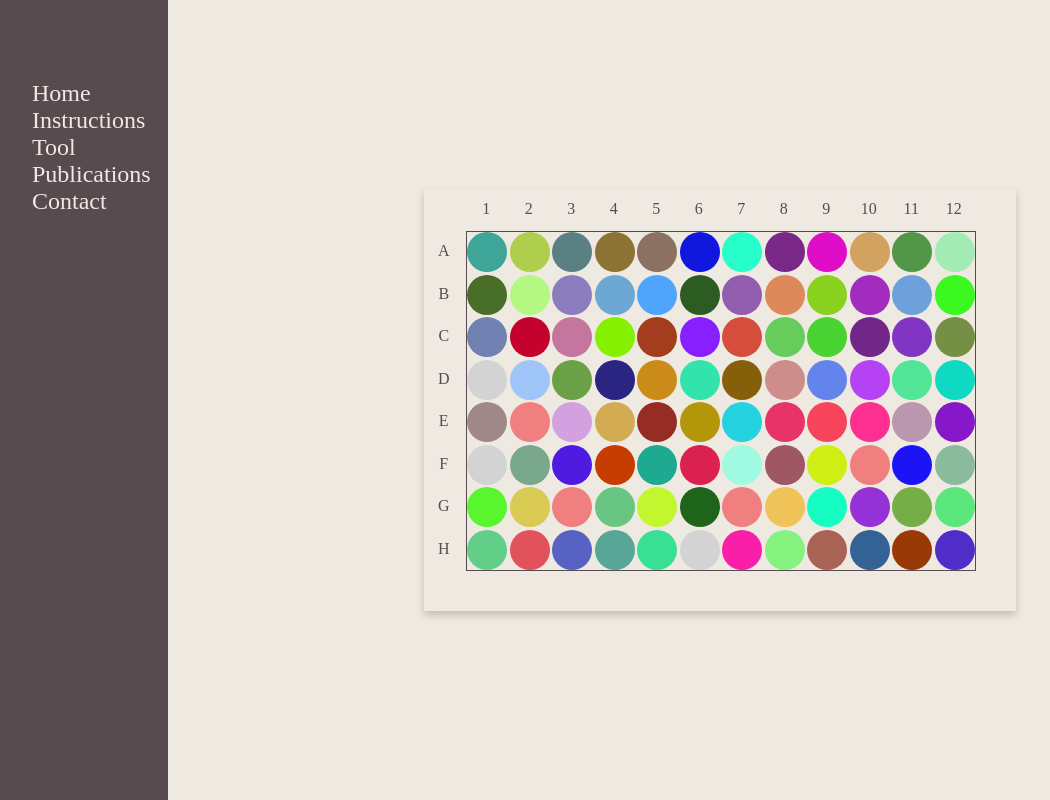
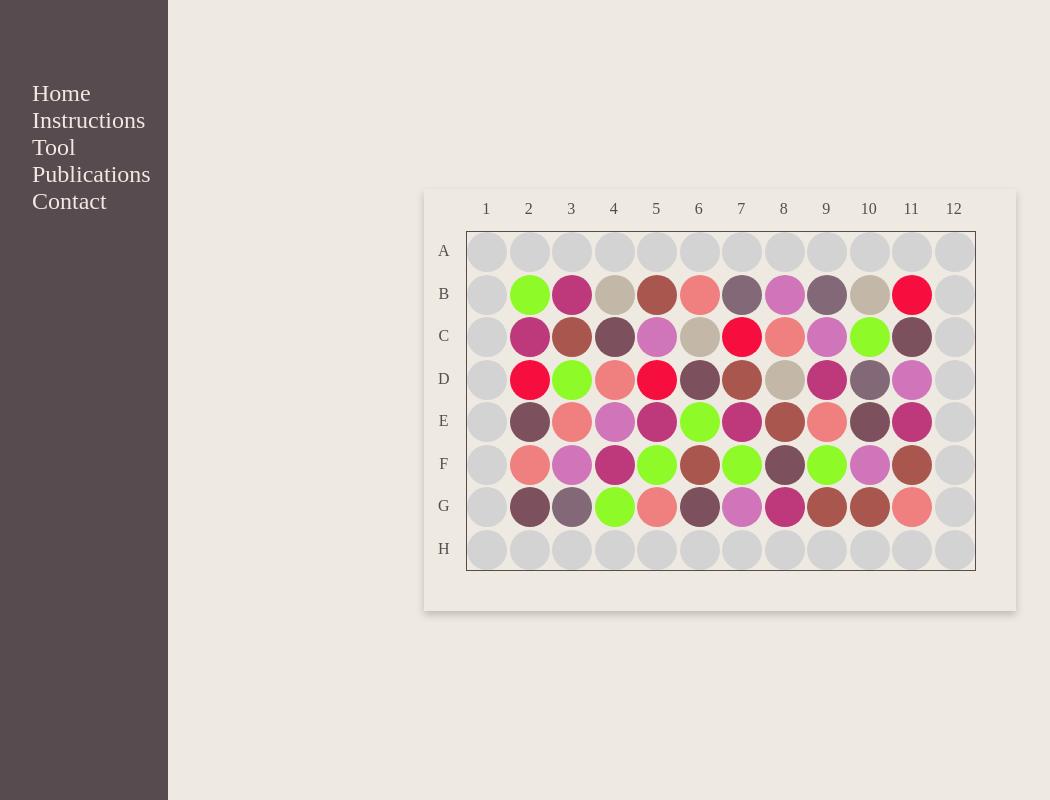
Before and after one commit to pharmbio/plaid-gui, a React (Create React App) app in the folder client/: page / in a window 1280 px wide. Shown: the whole page, without its empty margins (8-1058 px from the left). Built offline with nearby package versions, Linux system fonts and the light colour scheme; the HTML template or start-up script is replaced by a standard one.

Commit message:
each specific cmpdname has its specific color

```diff
--- a/client/src/components/PlateLayout/Plate.jsx
+++ b/client/src/components/PlateLayout/Plate.jsx
@@ -66,12 +66,47 @@ const positionsOfEmptyWells = (empty, rows, cols) => {
 
 const randomColor = () => Math.floor(Math.random() * 16777215).toString(16);
 
+const assignColorToCompound = (compName, pairs, alreadyChosen) => {
+  if (pairs.has(compName)) {
+    return [pairs, alreadyChosen];
+  } else {
+    let color = randomColor();
+    /* if color is already picked.. */
+    while (alreadyChosen.includes(color)) {
+      color = randomColor();
+    }
+    pairs.set(compName, color);
+    console.log(pairs);
+    alreadyChosen.push(color);
+    return [pairs, alreadyChosen];
+  }
+};
+
 /*   let amountOfEmptyWells =
     COLS * SIZE_EMPTY_EDGES * 2 +
     ROWS * SIZE_EMPTY_EDGES * 2 -
     4 * SIZE_EMPTY_EDGES; */
 
+/*
+    CONCuM
+    cmpdname
+    cmpdnum
+    plateID
+    well
+*/
+
 const Plate = (Props) => {
+  let compoundToColorMap = new Map();
+  let chosenColors = [];
+
+  Props.data.forEach((o) => {
+    [compoundToColorMap, chosenColors] = assignColorToCompound(
+      o.cmpdname,
+      compoundToColorMap,
+      chosenColors
+    );
+  });
+
   let emptyWells = positionsOfEmptyWells(
     Props.emptyEdges,
     Props.rows,
@@ -86,7 +121,7 @@ const Plate = (Props) => {
             row={pos[0]}
             col={pos[1]}
             key={Props.alphabet[pos[0] - 1] + pos[1]}
-            color={randomColor()}
+            color={"D3D3D3"} //grey
           />
         );
       })}
@@ -99,7 +134,7 @@ const Plate = (Props) => {
             row={row}
             col={col}
             key={o.well}
-            color={randomColor()}
+            color={compoundToColorMap.get(o.cmpdname)}
           />
         );
       })}
--- a/client/src/components/PlateLayout/PlateLayout.jsx
+++ b/client/src/components/PlateLayout/PlateLayout.jsx
@@ -69,17 +69,6 @@ const StyledRowIdentifier = styled.div`
   grid-column: ${(props) => props.col};
 `;
 
-/*
-    CONCuM
-    cmpdname
-    cmpdnum
-    plateID
-    well
-*/
-
-/* DATA.forEach((o) => {
-  console.log(o);
-}); */
 
 /* Props should hold all values as data, rows, cols etc..*/
 const PlateLayout = () => {
@@ -98,7 +87,7 @@ const PlateLayout = () => {
       {rowList.map((i) => {
         return React.createElement(
           StyledRowIdentifier,
-          { key: ALPHABET[0], row: i + 2, col: 1 },
+          { key: ALPHABET[i], row: i + 2, col: 1 },
           ALPHABET[i]
         );
       })}
--- a/client/src/components/PlateLayout/Well.jsx
+++ b/client/src/components/PlateLayout/Well.jsx
@@ -17,7 +17,6 @@ const StyledEmptyWell = styled.div`
 `;
 
 const Well = (Props) => {
-  console.log(Props.color);
   return Props.empty ? (
     <StyledEmptyWell row={Props.row} col={Props.col} color={Props.color} />
   ) : (
```
